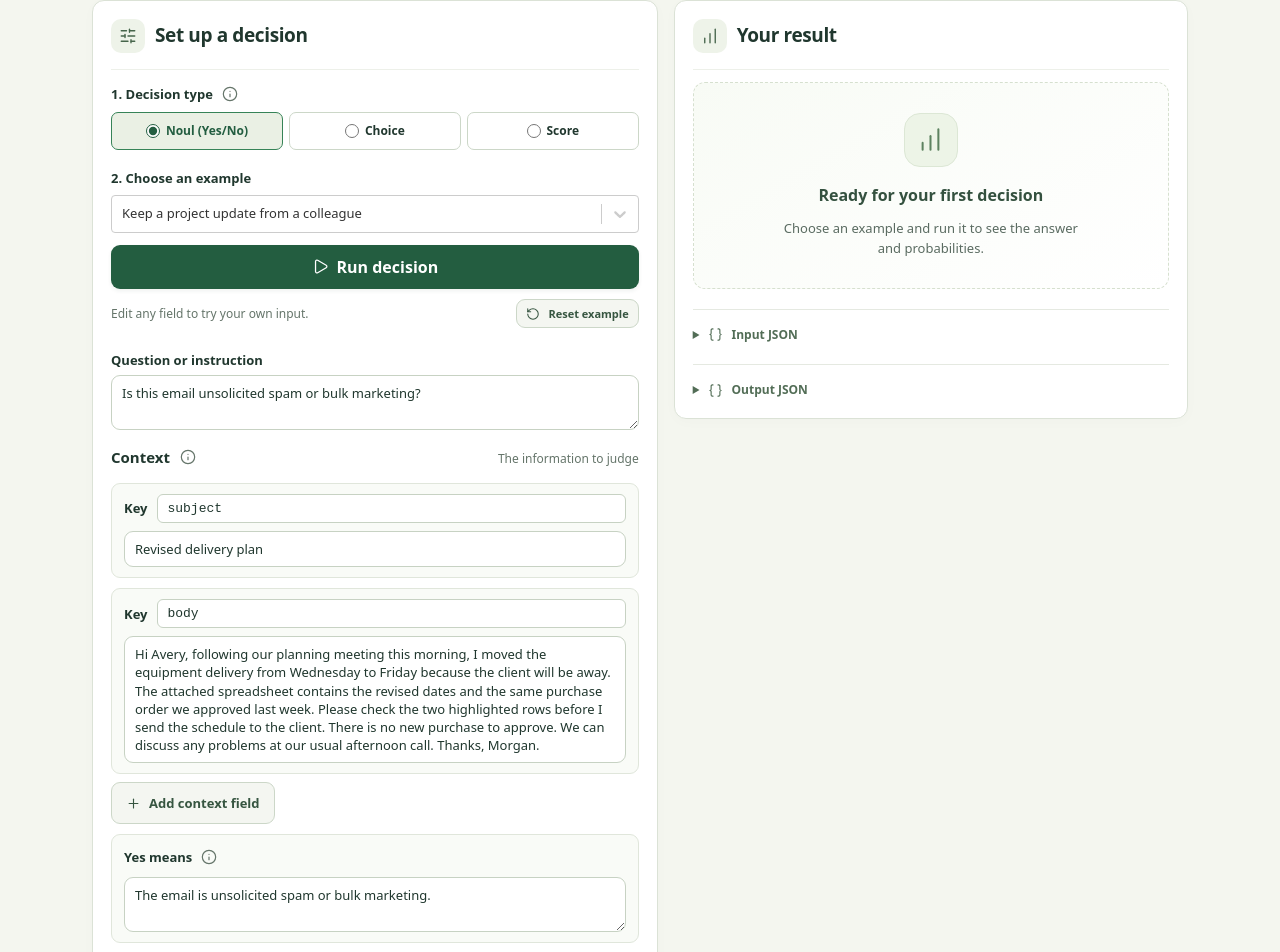
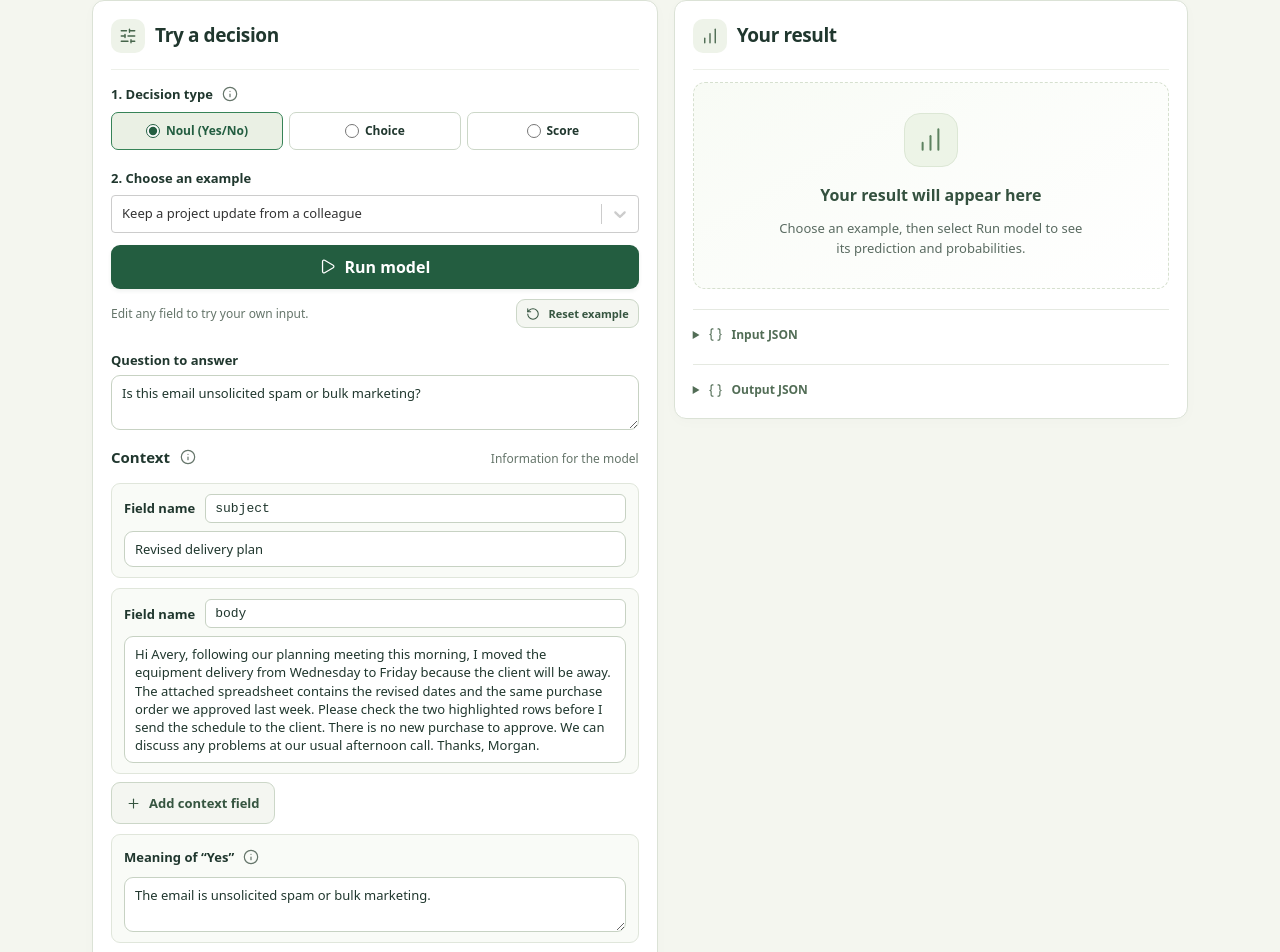
Before and after one commit to hotchpotch/bekko-system-one, a React (Vite) app in the folder browser/: page / in a window 1280 px wide. Shown: the part 441-1393 px from the top of the page. Built offline with nearby package versions, Linux system fonts and the light colour scheme.

Commit message:
Clarify browser action labels and task-specific input wording

```diff
--- a/browser/src/main.jsx
+++ b/browser/src/main.jsx
@@ -78,7 +78,7 @@ function Result({ output }) {
   return (
     <>
       <div className="result-kicker">
-        {decision.task === "score" ? "Model score" : "Model prediction"}
+        {decision.task === "score" ? "Estimated score" : decision.task === "choice" ? "Most likely option" : "Predicted answer"}
         <HelpTooltip id="result-help" label="Help with this result">
           {decision.task === "score"
             ? "The score averages your numeric levels using their probabilities. The highlighted level is closest to that score; ties use the first level in your input order. The bars show the probability for each level, so the longest bar may belong to a different level."
@@ -250,7 +250,7 @@ function App() {
       }
       setBusy(false);
       if (data.ready) {
-        setStatus("Model loaded. Choose an example and click Run decision.");
+        setStatus("Model loaded. Choose an example and click Run model.");
         return;
       }
       setOutput({ decision: pending.current, ...data });
@@ -411,7 +411,7 @@ function App() {
                 : "Load model"}
           </Button>
         ) : (
-          <span className="loaded-badge"><CircleCheck size={17} aria-hidden="true" /> Loaded · Ready to run</span>
+          <span className="loaded-badge"><CircleCheck size={17} aria-hidden="true" /> Model ready</span>
         )}
           <p
             id="model-status"
@@ -459,7 +459,7 @@ function App() {
           <fieldset id="inputs" disabled={busy}>
             <div className="section-title">
               <span className="step"><SlidersHorizontal size={18} aria-hidden="true" /></span>
-              <h2>Set up a decision</h2>
+              <h2>Try a decision</h2>
             </div>
             <div className="decision-pickers">
               <fieldset id="task" className="task-radios" aria-describedby="task-help">
@@ -468,7 +468,7 @@ function App() {
                     1. Decision type
                     <HelpTooltip id="task-help" label="Help with decision types">
                       {{
-                  noul: "Noul checks a condition and returns Yes/No probabilities. Use Yes means and No means to define what each answer represents.",
+                  noul: "Noul checks a condition and returns Yes/No probabilities. Use the Yes and No meanings to define what each answer represents.",
                   choice: "Choice selects one of your options. Write distinct alternatives and describe them if their names alone are unclear.",
                   score: "Score rates the context against numeric levels. The result is a probability-weighted average, so it can fall between levels.",
                       }[form.task]}
@@ -506,7 +506,7 @@ function App() {
             </div>
             <Button id="run-example" type="submit" disabled={busy}>
               {busy ? <LoaderCircle size={17} className="spin" aria-hidden="true" /> : <Play size={17} aria-hidden="true" />}
-              {busy ? "Working…" : "Run decision"}
+              {busy ? "Working…" : "Run model"}
             </Button>
             <button
               type="button"
@@ -516,7 +516,7 @@ function App() {
               onClick={() => setEditorOpen(open => !open)}
             >
               <SlidersHorizontal size={16} aria-hidden="true" />
-              <span>{editorOpen ? "Hide input details" : "View or edit input"}</span>
+              <span>{editorOpen ? "Hide input" : "View or edit input"}</span>
               <ChevronDown size={16} aria-hidden="true" />
             </button>
             <div id="decision-editor">
@@ -532,7 +532,7 @@ function App() {
               </div>
               <Textarea
                 id="instruction"
-                label="Question or instruction"
+                label={form.task === "noul" ? "Question to answer" : form.task === "choice" ? "Selection instructions" : "Scoring instructions"}
                 rows={2}
                 required
                 value={form.instruction}
@@ -542,11 +542,11 @@ function App() {
                 <div className="context-heading">
                   <h3>Context</h3>
                   <HelpTooltip id="context-help" label="Help with context fields">
-                    Each key names the value below it. Both are sent to the model.
-                    Use a unique, non-empty key.
+                    Each field name describes the text below it. Both are sent to the model.
+                    Give each field a unique, non-empty name.
                   </HelpTooltip>
                 </div>
-                <span className="hint">The information to judge</span>
+                <span className="hint">Information for the model</span>
               </div>
               <div id="state-fields">
                 {form.context.map(([key, value], index) => {
@@ -554,7 +554,7 @@ function App() {
                   return (
                     <div className="context-field" key={index}>
                       <div className="context-key-row">
-                        <label htmlFor={`state-key-${index}`}>Key</label>
+                        <label htmlFor={`state-key-${index}`}>Field name</label>
                         <input
                           id={`state-key-${index}`}
                           aria-label={`Context key ${index + 1}`}
@@ -609,8 +609,8 @@ function App() {
                     <div className="context-field meaning-field">
                       <Textarea
                         id="yes"
-                        label="Yes means"
-                        help="Describe the condition that counts as Yes. Define the opposite under No means; these descriptions are included in the model input."
+                        label="Meaning of “Yes”"
+                        help="Describe the condition that counts as Yes. Define the opposite under Meaning of “No”; these descriptions are included in the model input."
                         rows={2}
                         required
                         value={form.yes}
@@ -620,7 +620,7 @@ function App() {
                     <div className="context-field meaning-field">
                       <Textarea
                         id="no"
-                        label="No means"
+                        label="Meaning of “No”"
                         rows={2}
                         required
                         value={form.no}
@@ -633,7 +633,7 @@ function App() {
                 <div id="option-fields">
                   <Textarea
                     id="options"
-                    label={form.task === "score" ? "Score levels" : "Options"}
+                    label={form.task === "score" ? "Scoring scale" : "Options to choose from"}
                     rows={7}
                     required
                     spellCheck={false}
@@ -656,7 +656,7 @@ function App() {
               </>
             ) : (
               <>
-                <Play size={17} aria-hidden="true" /> Run decision
+                <Play size={17} aria-hidden="true" /> Run model
               </>
             )}
           </Button>
@@ -681,8 +681,8 @@ function App() {
             ) : (
               <div className="empty-result">
                 <span className="empty-icon"><ChartNoAxesColumnIncreasing size={27} aria-hidden="true" /></span>
-                <h3>Ready for your first decision</h3>
-                <p>Choose an example and run it to see the answer and probabilities.</p>
+                <h3>Your result will appear here</h3>
+                <p>Choose an example, then select Run model to see its prediction and probabilities.</p>
               </div>
             )}
           </div>
--- a/browser/src/ui.jsx
+++ b/browser/src/ui.jsx
@@ -216,7 +216,7 @@ export function DecisionActivity({ loading, device, files, status, expectedBytes
           ))}
         </div>
       </div>
-      <h3>{loading ? "Getting your model ready" : "Working on your decision"}<span className="activity-dots" aria-hidden="true"><span>.</span><span>.</span><span>.</span></span></h3>
+      <h3>{loading ? "Getting your model ready" : "Analyzing your input"}<span className="activity-dots" aria-hidden="true"><span>.</span><span>.</span><span>.</span></span></h3>
       <p>{loading
         ? "Downloading the model to your browser to run on your device."
         : "Comparing your options with the information you provided."}</p>
```
